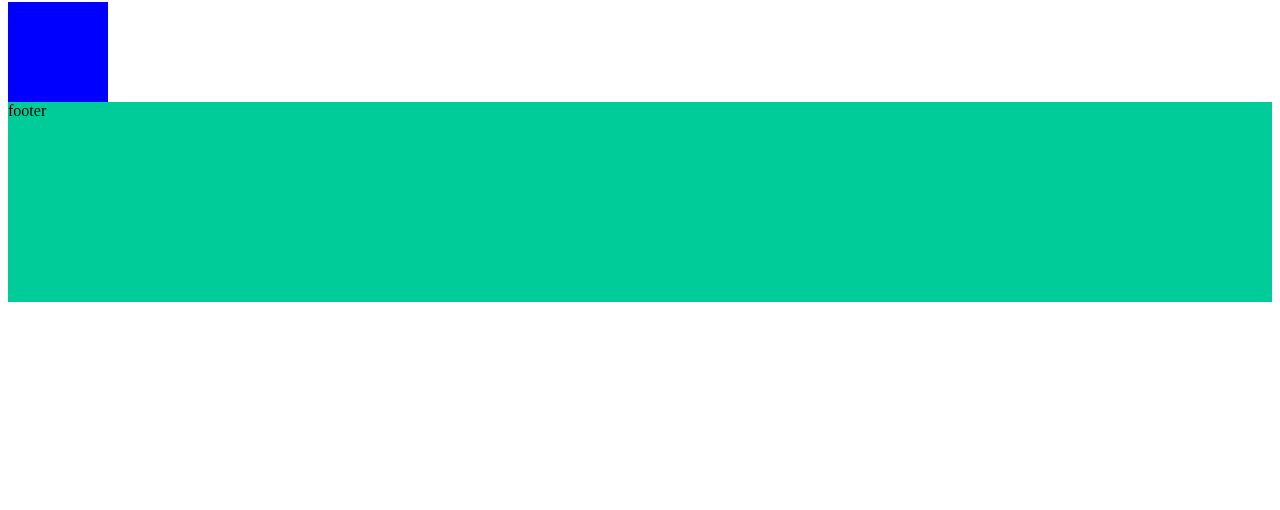
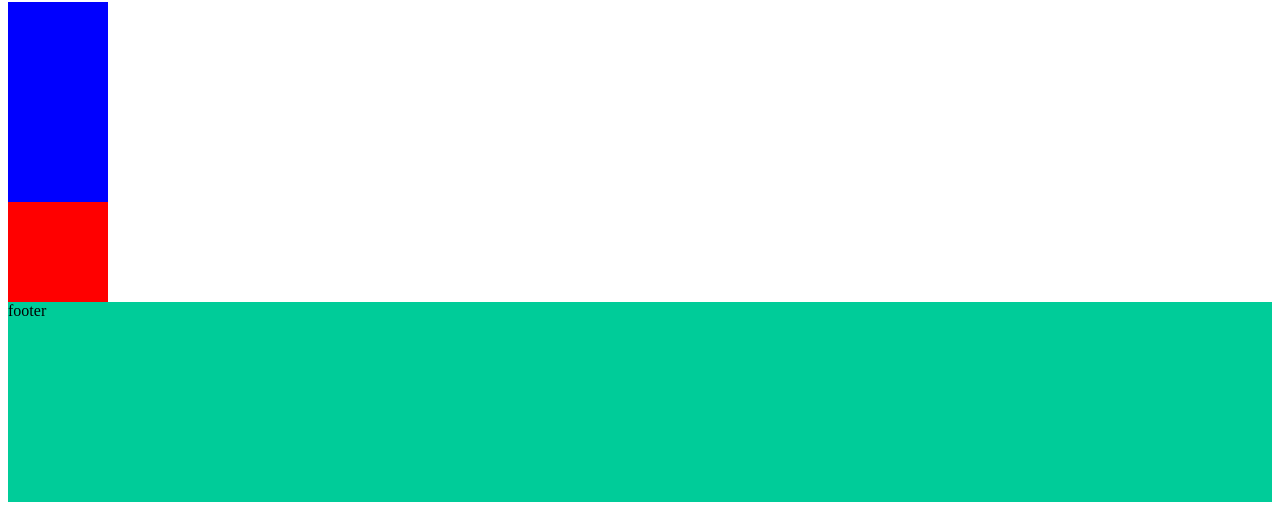
Before and after one commit to howtobefine/layout-week4, a plain HTML site: page index.html in a window 1280 px wide. Shown: the part 295-805 px from the top of the page. Drawn offline with Linux system fonts and the light colour scheme.

Commit message:
Update 2022-08-10T07:21:38.409Z

```diff
--- a/assets/style/all.css
+++ b/assets/style/all.css
@@ -20,4 +20,18 @@
     width: 200px;
     background-color: #00cc99; }
 
+.box2 {
+  width: 100px;
+  height: 100px;
+  background-color: red;
+  display: -webkit-box;
+  display: -ms-flexbox;
+  display: flex;
+  -webkit-transition: all 0.5s;
+  -o-transition: all 0.5s;
+  transition: all 0.5s; }
+  .box2:hover {
+    width: 200px;
+    background-color: #00cc99; }
+
 /*# sourceMappingURL=all.css.map */
--- a/index.html
+++ b/index.html
@@ -20,6 +20,8 @@
 </h1>
 
 <div class="box"></div>
+<div class="box"></div>
+<div class="box2"></div>
 
   <footer class="footer">
     footer
```
Also changed, not shown: 1 other file.
